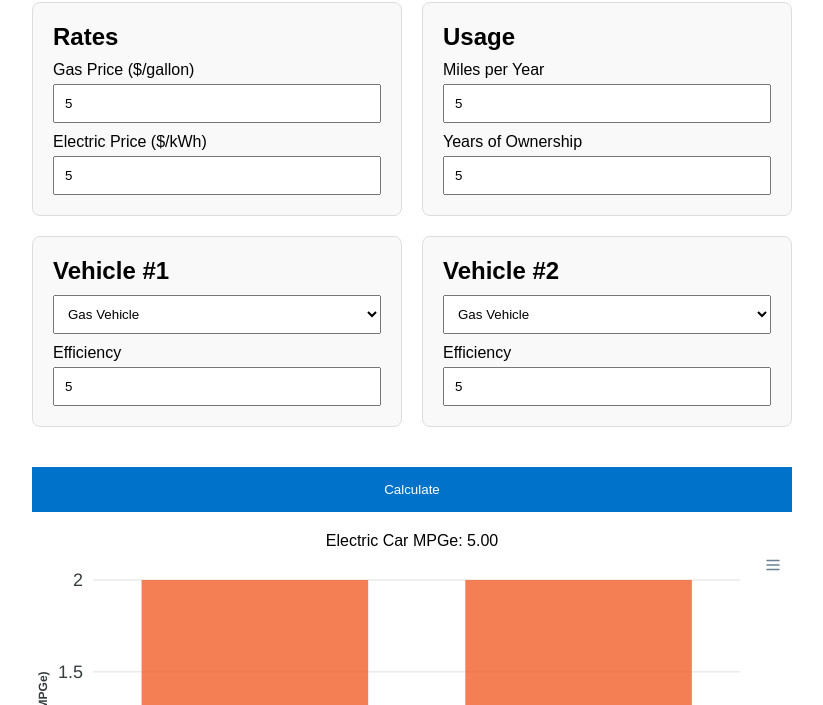
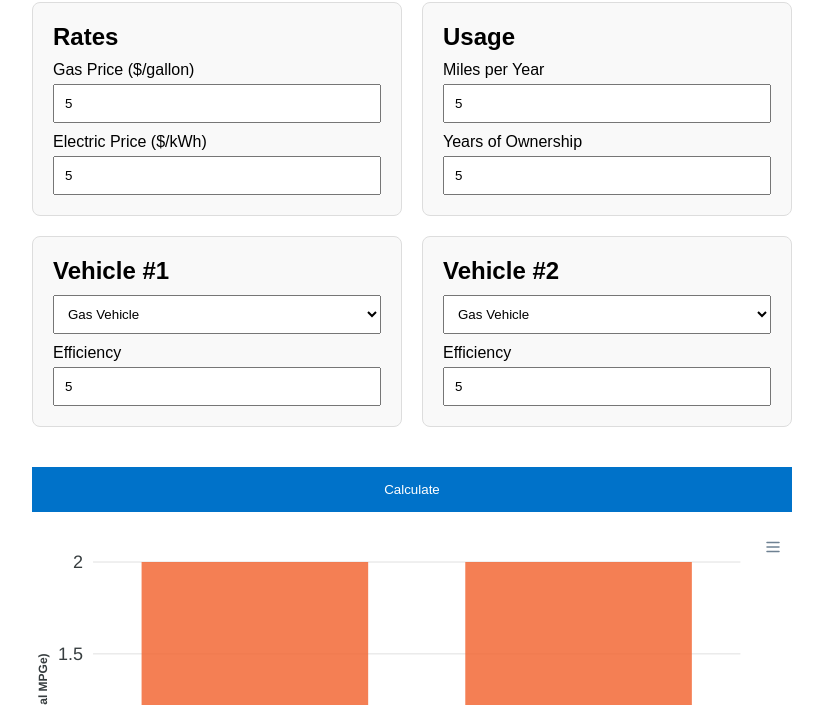
Before and after one commit to ethanb123/RealMPGe, a plain HTML site: page index.html in a window 1280 px wide. Both pictures are taken after typing "5", "5", "5", "5", "5", "5" into the empty fields and a click on the button "Calculate". Shown: the part 95-800 px from the top of the page, without its empty margins (228-1051 px from the left). Drawn offline with nearby package versions, Linux system fonts and the light colour scheme.

Commit message:
Cleaned up unnecessary scripts

```diff
--- a/index.html
+++ b/index.html
@@ -11,7 +11,6 @@
         <h1>Vehicle Fuel Cost Comparison</h1>
     </div>
     <div id="container">
-
 
         <!-- Rates Box -->
         <div class="box" id="ratesBox">
@@ -58,7 +57,6 @@
         <!-- Calculation and Output Section -->
         <button id="calculate">Calculate</button>
 
-        <div id="costGraph"></div>
         <!-- Include the ApexCharts library -->
         <script src="https://cdn.jsdelivr.net/npm/apexcharts"></script>
 
@@ -115,8 +113,8 @@
             // Use the ApexCharts object to create a new chart
             var chart = new ApexCharts(document.querySelector("#chart"), options);
             chart.render();
+        </script>
 
-        </script>
         <script src="script.js"></script>
         </div>
     </div>
--- a/script.js
+++ b/script.js
@@ -1,26 +1,17 @@
 document.getElementById('calculate').addEventListener('click', function() {
-    // Read input values
+    // Input values
     var gasPrice = parseFloat(document.getElementById('gasPrice').value);
     var electricPrice = parseFloat(document.getElementById('electricPrice').value);
+
+    var vehicle1Type = document.getElementById('vehicle1Type').value;
+    var vehicle2Type = document.getElementById('vehicle2Type').value;
+
+    var vehicle1Efficiency = parseFloat(document.getElementById('vehicle1Efficiency').value);
+    var vehicle2Efficiency = parseFloat(document.getElementById('vehicle2Efficiency').value);
+
+    // Unused inputs
     var milesYear = parseFloat(document.getElementById('milesYear').value);
     var yearsOwnership = parseFloat(document.getElementById('yearsOwnership').value);
-
-    var vehicle1Type = document.getElementById('vehicle1Type').value;
-    var vehicle1Efficiency = parseFloat(document.getElementById('vehicle1Efficiency').value);
-
-    var vehicle2Type = document.getElementById('vehicle2Type').value;
-    var vehicle2Efficiency = parseFloat(document.getElementById('vehicle2Efficiency').value);
-
-    // Calculate electric cost per mile
-    var electricCostPerMile = (vehicle1Type === 'electric')
-        ? electricPrice / vehicle1Efficiency
-        : electricPrice / vehicle2Efficiency;
-
-    // Calculate MPG equivalent for electric vehicle
-    var electricCarMPGe = gasPrice / electricCostPerMile;
-
-    // Update the output
-    document.getElementById('mpgEquivalent').innerText = 'Electric Car MPGe: ' + electricCarMPGe.toFixed(2);
 
     // Calculate MPGe if the vehicle is electric
     if (vehicle1Type === 'electric') {
@@ -44,5 +35,4 @@ document.getElementById('calculate').addEventListener('click', function() {
         data: [vehicle1Efficiency, vehicle2Efficiency]
     }]);
 
-
 });
```
Lines whose indentation alone changed are shown as unchanged.
